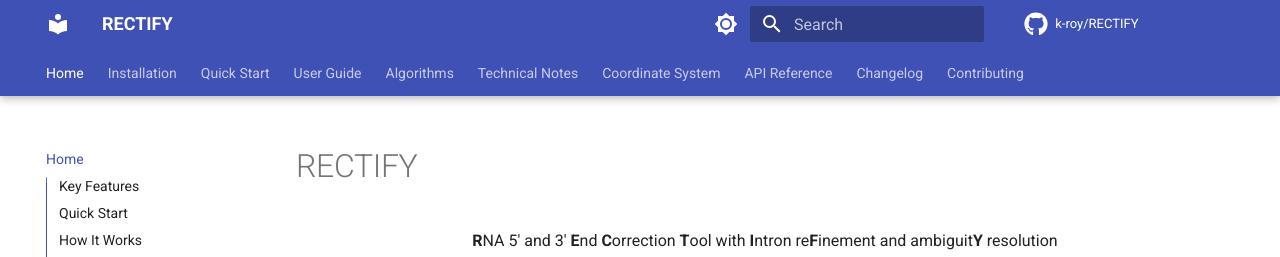
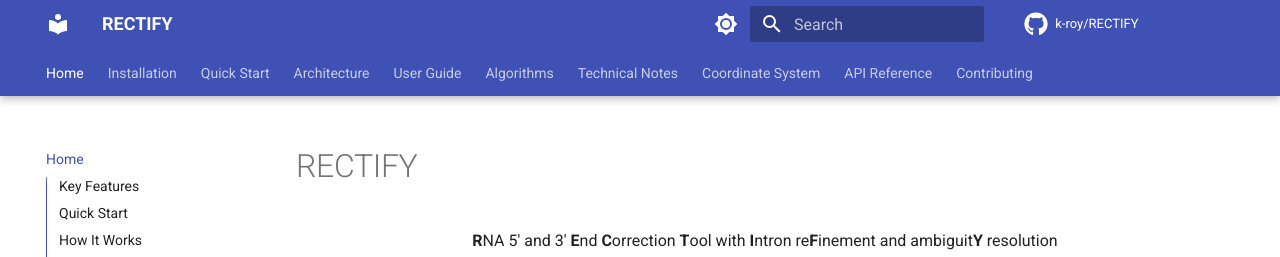
Before and after one commit to k-roy/RECTIFY, an MkDocs documentation site: the page built from docs/index.md, in a window 1280 px wide. Shown: the top 257 px of the page. Built offline with MkDocs 1.6.1 and Material for MkDocs 9.7.7, drawn with Linux system fonts in a browser that asks for light colours; comment, search, counter and statistics services are not loaded; the version menu is left out; part of the change alters nothing that is shown.

Commit message:
docs(mkdocs): wire up nav orphans and exclude internal-only docs
Six orphaned docs added to the published nav under their natural sections:
- ARCHITECTURE.md (top-level entry, between Quick Start and User Guide)
- DRS_POLYA_ADAPTER_ANALYSIS.md (Technical Notes)
- algorithms/cdna_correct.md (Algorithms)
- user_guide/commands/{consensus,split,install_aligners}.md (Commands)

Five internal-only orphans added to exclude_docs (kept accessible by
direct URL but no longer trigger mkdocs nav warnings):
- FIGURE_STYLE_GUIDE.md
- figures/FIGURE_PROVENANCE.md
- figures/README.md
- handoffs/*.md (glob — covers all 7 split briefs + README index)
- workshop_copilot_testing.md

Also removed the broken `- Changelog: changelog.md` nav entry: the
file was excluded from build via exclude_docs (CHANGELOG.md), and the
lowercase reference would have broken on case-sensitive filesystems.

Co-Authored-By: Claude Opus 4.7 (1M context) <noreply@anthropic.com>

```diff
--- a/mkdocs.yml
+++ b/mkdocs.yml
@@ -4,6 +4,11 @@ exclude_docs: |
   BUGS_TO_FIX.md
   CHANGELOG.md
   IMPLEMENTATION_SUMMARY.md
+  FIGURE_STYLE_GUIDE.md
+  figures/FIGURE_PROVENANCE.md
+  figures/README.md
+  handoffs/*.md
+  workshop_copilot_testing.md
 
 site_name: RECTIFY
 site_description: "RNA 5' and 3' End Correction Tool with Intron reFInement and ambiguitY resolution"
@@ -116,6 +121,7 @@ nav:
   - Quick Start:
     - DRS: quickstart.md
     - QuantSeq REV: quickstart_quantseq_rev.md
+  - Architecture: ARCHITECTURE.md
   - User Guide:
     - Input Formats: user_guide/input_formats.md
     - Output Formats: user_guide/output_formats.md
@@ -135,6 +141,9 @@ nav:
       - ONT PCR-cDNA pipeline: user_guide/commands/correct_cdna_overview.md
       - rectify correct-cdna: user_guide/commands/correct_cdna.md
       - rectify cdna-analyze: user_guide/commands/cdna_analyze.md
+      - rectify consensus: user_guide/commands/consensus.md
+      - rectify split: user_guide/commands/split.md
+      - rectify install-aligners: user_guide/commands/install_aligners.md
     - Multi-Sample Analysis: user_guide/multi_sample.md
     - HPC / SLURM: user_guide/hpc_slurm.md
     - Bundled Data (Yeast): user_guide/bundled_data.md
@@ -147,11 +156,13 @@ nav:
     - NET-seq Refinement: algorithms/netseq_refinement.md
     - Adaptive Clustering: algorithms/adaptive_clustering.md
     - APA Detection: algorithms/apa_detection.md
+    - cDNA Correct: algorithms/cdna_correct.md
   - Technical Notes:
     - Empirical HP Penalty Scoring: EMPIRICAL_HP_PENALTY_SCORING.md
     - Junction-Shift FDR: JUNCTION_SHIFT_FDR.md
     - DRS 5' End Limitations: DRS_FIVE_PRIME_END_LIMITATIONS.md
     - Three-Pass Adapter Trimming: THREE_PASS_ADAPTER_TRIMMING.md
+    - DRS Poly-A Adapter Analysis: DRS_POLYA_ADAPTER_ANALYSIS.md
   - Coordinate System: coordinate_system.md
   - API Reference:
     - Overview: api/index.md
@@ -159,5 +170,4 @@ nav:
     - rectify.core.analyze: api/analyze.md
     - rectify.utils: api/utils.md
     - rectify.visualize: api/visualize.md
-  - Changelog: changelog.md
   - Contributing: contributing.md
```
